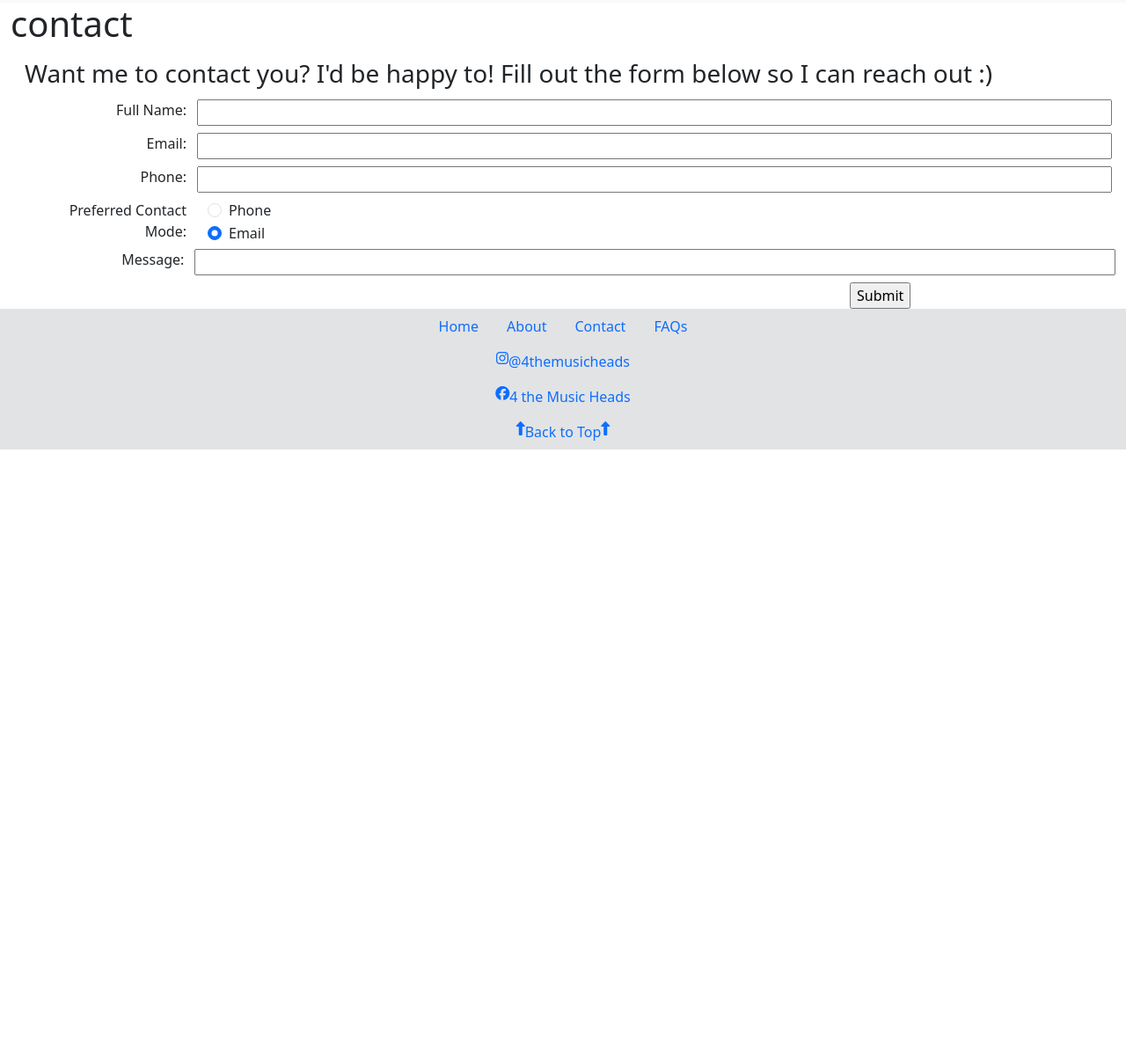
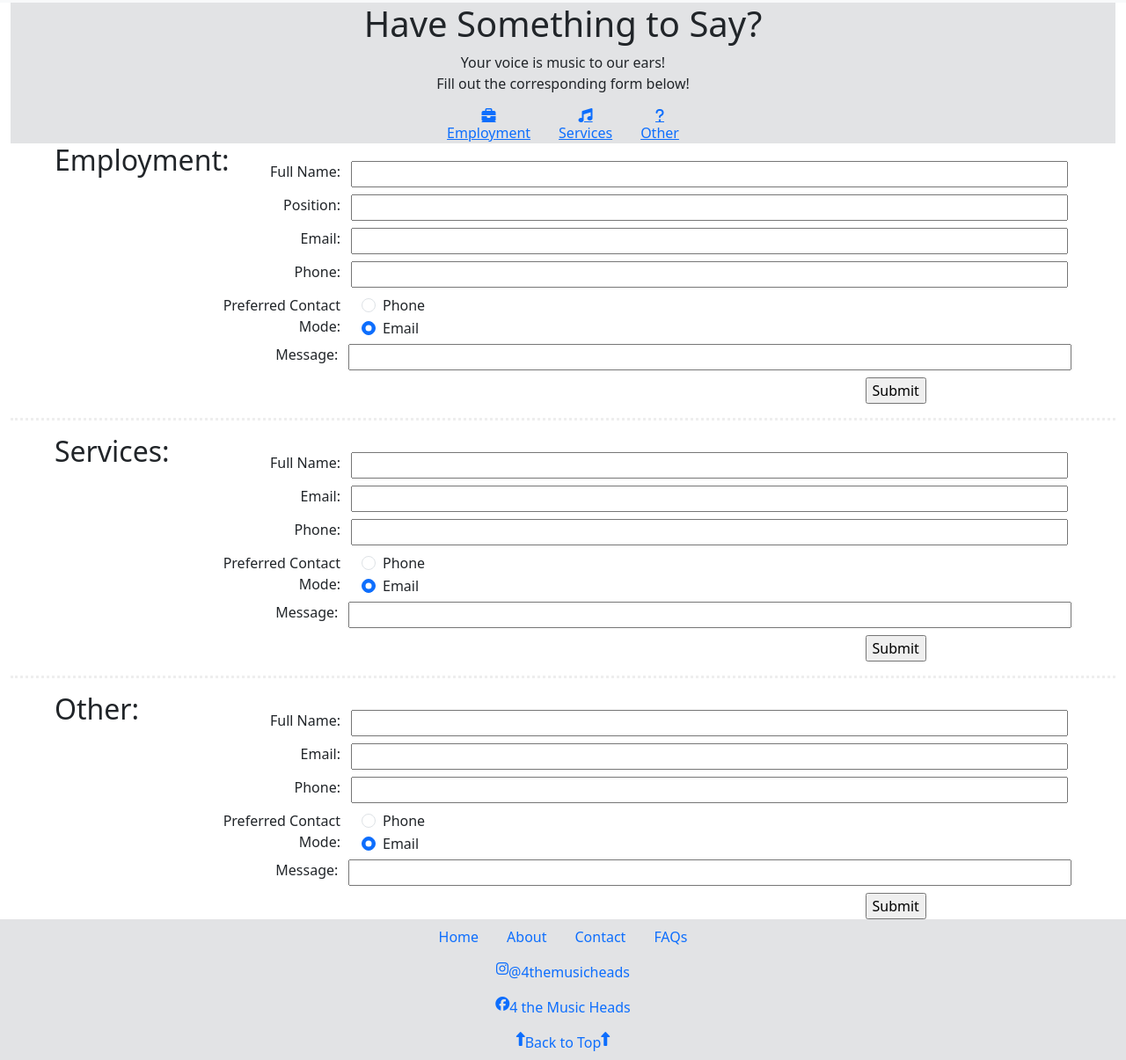
Before and after one commit to rlingen/Project2, a plain HTML site: page pages/contact.html in a window 1280 px wide. Shown: the part 123-1328 px from the top of the page at 88% size. Before the commit the page ends 800 px from the top, so only its background shows below. Drawn offline with nearby package versions, Linux system fonts and the light colour scheme; a web font is replaced by a local one.

Commit message:
contact page!

```diff
--- a/css/styles.css
+++ b/css/styles.css
@@ -46,3 +46,27 @@ body.nav{
   .maxwcarousel{
     max-width: 500px;
   }
+
+  .basis-100{
+    flex-basis:100%;
+  }
+
+.hoverGrow {
+    transition: all .5s linear;
+}
+
+.hoverGrow:hover{
+    transform: scale(115%,115%);
+}
+
+section.grid{
+    display:grid;
+    grid-template-columns: 170px 1fr;
+    padding-left: 50px;
+    padding-right:50px;
+}
+
+/* Dotted border */
+hr.dotted {
+    border-top: 3px dotted #bbb;
+  }
--- a/pages/contact.html
+++ b/pages/contact.html
@@ -41,14 +41,26 @@
         </div>
       </nav>
 <main class="container-fluid">
-    <h1>contact</h1>
+  <heading class="container-fluid d-flex bg-secondary-subtle justify-content-center flex-wrap">
+      <h1 class="fascinate-inline-regular basis-100 d-flex justify-content-center">Have Something to Say?</h1>
+      <p class="d-flex text-center justify-content-center basis-100">Your voice is music to our ears! <br> Fill out the corresponding  form below!</p>
 
-    <form class="container-fluid mt-3 formBorders">
-      <h3 class="row text-center px-3 ">Want me to contact you? I'd be happy to! Fill out the form below so I can reach out :)</h3>
+      <a href="#employment" class="d-flex flex-column text-center align-content-center justify-content-center px-3 hoverGrow"><i class="fa-solid fa-briefcase"></i> Employment</a>
+      <a href="#services" class="d-flex flex-column text-center align-content-center justify-content-center px-3 hoverGrow"><i class="fa-solid fa-music"></i> Services</a>
+      <a href="#other" class="d-flex flex-column text-center align-content-center justify-content-center px-3 hoverGrow"><i class="fa-solid fa-question"></i> Other</a>
+
+    </heading>
+  <section id="employment" class="grid">
+    <h2 class="fascinate-inline-regular title">Employment:</h2>
+    <form class="container-fluid mt-3 myform">
       <div class="row p-1">
       <label for="FName" class="col-4 col-lg-2 text-end">Full Name:</label>
         <input class="col-8 col-lg-10" type="text" id="FName" name="Full Name">
       </div>
+      <div class="row p-1">
+        <label for="position" class="col-4 col-lg-2 text-end">Position:</label>
+          <input class="col-8 col-lg-10" type="text" id="position" name="position">
+        </div>
       <div class="row p-1">
         <label for="email" class="col-4 col-lg-2 text-end">Email:</label>
         <input class="col-8 col-lg-10" type="email" id="email" name="Email">
@@ -85,6 +97,102 @@
         <label for="submit" class="col-1 offset-9 mt-2"><input class="col3" type="submit" id="submit"></label>
       </div>
     </form>
+  </section>
+
+  <hr class="dotted">
+
+  <section id="services" class="grid">
+    <h2 class="fascinate-inline-regular title">Services:</h2>
+    <form class="container-fluid mt-3 myform">
+      <div class="row p-1">
+      <label for="FName" class="col-4 col-lg-2 text-end">Full Name:</label>
+        <input class="col-8 col-lg-10" type="text" id="FNameS" name="Full Name">
+      </div>
+      <div class="row p-1">
+        <label for="email" class="col-4 col-lg-2 text-end">Email:</label>
+        <input class="col-8 col-lg-10" type="email" id="emailS" name="Email">
+      </div>
+      <div class="row p-1">
+        <label for="phone" class="col-4 col-lg-2 text-end">Phone:</label>
+          <input class="col-8 col-lg-10" type="tel" id="phoneS" name="phone">
+        </div>
+      <div class="row p-1">
+        <div class="col-4 col-lg-2 text-end">
+          Preferred Contact Mode:
+        </div>
+      <div class="col-8 col-lg-10">
+        <div class="form-check">
+          <input class="form-check-input" type="radio" name="flexRadioDefault" id="flexRadioDefault1S">
+          <label class="form-check-label" for="flexRadioDefault1">
+            Phone
+          </label>
+        </div>
+        <div class="form-check">
+          <input class="form-check-input" type="radio" name="flexRadioDefault" id="flexRadioDefault2S" checked>
+          <label class="form-check-label" for="flexRadioDefault2">
+            Email
+          </label>
+        </div>
+      </div>
+    </div>
+    <div class="row">
+        <label for="message" class="col-4 col-lg-2 text-end">Message:</label>
+          <input class="col-8 col-lg-10" type="text" id="messageS" name="text">
+    </div>
+
+      <div class="row">
+        <label for="submit" class="col-1 offset-9 mt-2"><input class="col3" type="submit" id="submitS"></label>
+      </div>
+    </form>
+  </section>
+
+  <hr class="dotted">
+
+  <section id="other" class="grid">
+    <h2 class="fascinate-inline-regular title">Other:</h2>
+    <form class="container-fluid mt-3 myform">
+      <div class="row p-1">
+      <label for="FName" class="col-4 col-lg-2 text-end">Full Name:</label>
+        <input class="col-8 col-lg-10" type="text" id="FNameO" name="Full Name">
+      </div>
+      <div class="row p-1">
+        <label for="email" class="col-4 col-lg-2 text-end">Email:</label>
+        <input class="col-8 col-lg-10" type="email" id="emailO" name="Email">
+      </div>
+      <div class="row p-1">
+        <label for="phone" class="col-4 col-lg-2 text-end">Phone:</label>
+          <input class="col-8 col-lg-10" type="tel" id="phoneO" name="phone">
+        </div>
+      <div class="row p-1">
+        <div class="col-4 col-lg-2 text-end">
+          Preferred Contact Mode:
+        </div>
+      <div class="col-8 col-lg-10">
+        <div class="form-check">
+          <input class="form-check-input" type="radio" name="flexRadioDefault" id="flexRadioDefault1O">
+          <label class="form-check-label" for="flexRadioDefault1">
+            Phone
+          </label>
+        </div>
+        <div class="form-check">
+          <input class="form-check-input" type="radio" name="flexRadioDefault" id="flexRadioDefault2O" checked>
+          <label class="form-check-label" for="flexRadioDefault2">
+            Email
+          </label>
+        </div>
+      </div>
+    </div>
+    <div class="row">
+        <label for="message" class="col-4 col-lg-2 text-end">Message:</label>
+          <input class="col-8 col-lg-10" type="text" id="messageO" name="text">
+    </div>
+
+      <div class="row">
+        <label for="submit" class="col-1 offset-9 mt-2"><input class="col3" type="submit" id="submitO"></label>
+      </div>
+    </form>
+  </section>
+
 
 </main>
       <footer class="footer container-fluid bg-secondary-subtle">
```
